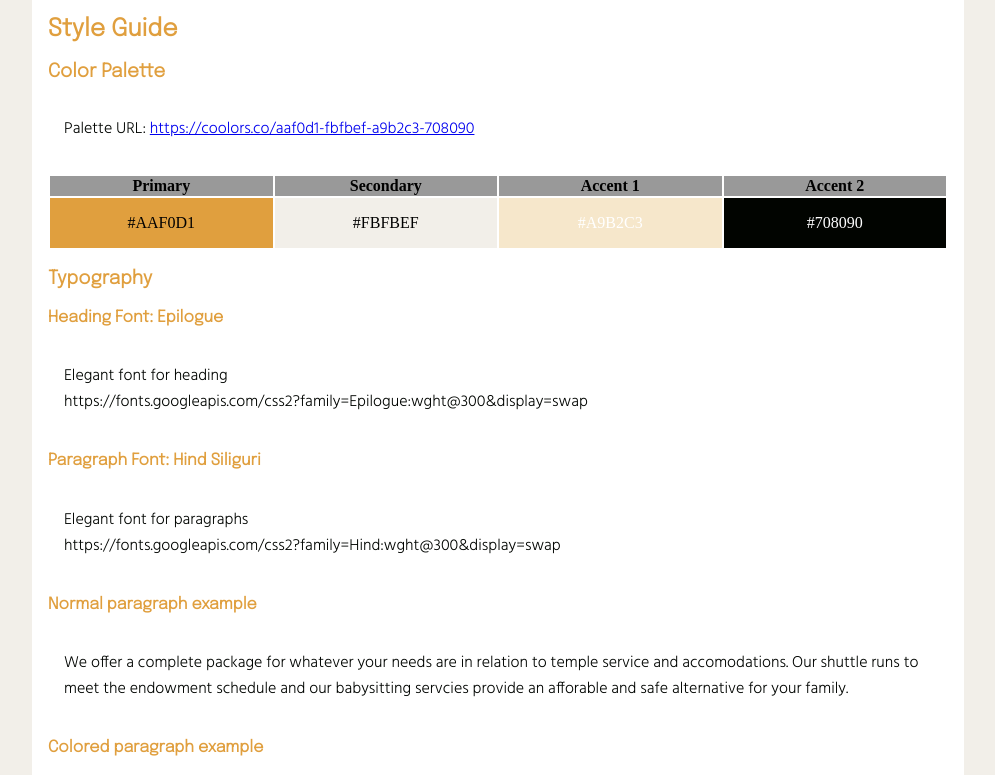
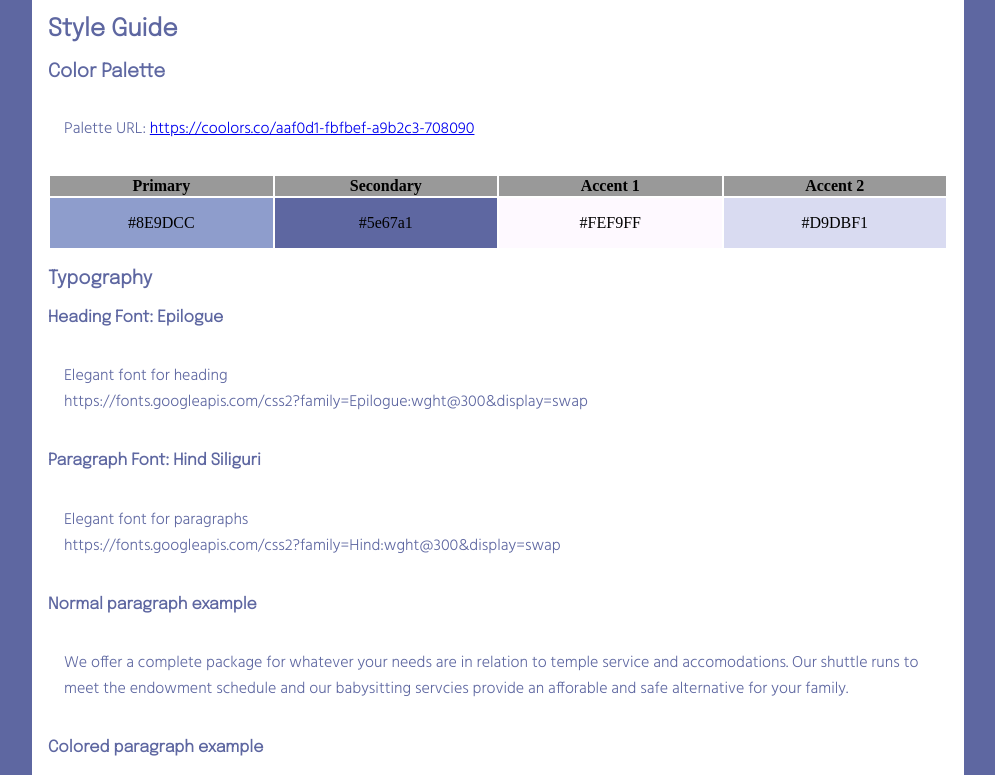
Before and after one commit to nayadelacruz/nayadelacruz.github.io, a plain HTML site: page final-site-plan.html in a window 1280 px wide. Shown: the part 786-1561 px from the top of the page, without its empty margins (142-1137 px from the left). Drawn offline with Linux system fonts and the light colour scheme; a web font is replaced by a local one.

Commit message:
update colors

```diff
--- a/css/site-plan.css
+++ b/css/site-plan.css
@@ -3,10 +3,10 @@
 @import url('https://fonts.googleapis.com/css2?family=Hind:wght@300&display=swap');
 
 :root {
-    --primary-color: #E09F3E;
-    --secondary-color: #F2EFE9;
-    --accent1-color: #F6E7CB;
-    --accent2-color: #010400;
+    --primary-color: #8E9DCC;
+    --secondary-color: #5e67a1;
+    --accent1-color: #FEF9FF;
+    --accent2-color: #D9DBF1;
     --heading-font: Epilogue;
     --paragraph-font: Hind;
 }
@@ -28,7 +28,7 @@ img {
 
 h1, h2, h3, h4, h5, h6 {
     font-family: var(--heading-font);
-    color: var(--primary-color);
+    color: var(--secondary-color);
 }
 
 header {
@@ -44,7 +44,7 @@ header>h1 {
 
 p {
     font-family: var(--paragraph-font);
-    color: var(--accent2-color);
+    color: var(--secondary-color);
     padding: 1em
 }
 
@@ -74,12 +74,10 @@ p {
 
 .accent1 {
     background-color: var(--accent1-color);
-    color: white;
 }
 
 .accent2 {
     background-color: var(--accent2-color);
-    color: white;
 }
 
 nav {
--- a/site-plan.html
+++ b/final-site-plan.html
@@ -1,3 +1,4 @@
+<!DOCTYPE html>
 <!DOCTYPE html>
 <html lang="en">
 
@@ -34,10 +35,10 @@
         <th>Accent 2</th>
       </tr>
       <tr>
-        <td class="primary">#AAF0D1</td>
-        <td class="secondary">#FBFBEF</td>
-        <td class="accent1">#A9B2C3</td>
-        <td class="accent2">#708090</td>
+        <td class="primary">#8E9DCC</td>
+        <td class="secondary">#5e67a1</td>
+        <td class="accent1">#FEF9FF</td>
+        <td class="accent2">#D9DBF1</td>
       </tr>
     </table>
     <h3>Typography</h3>
```
